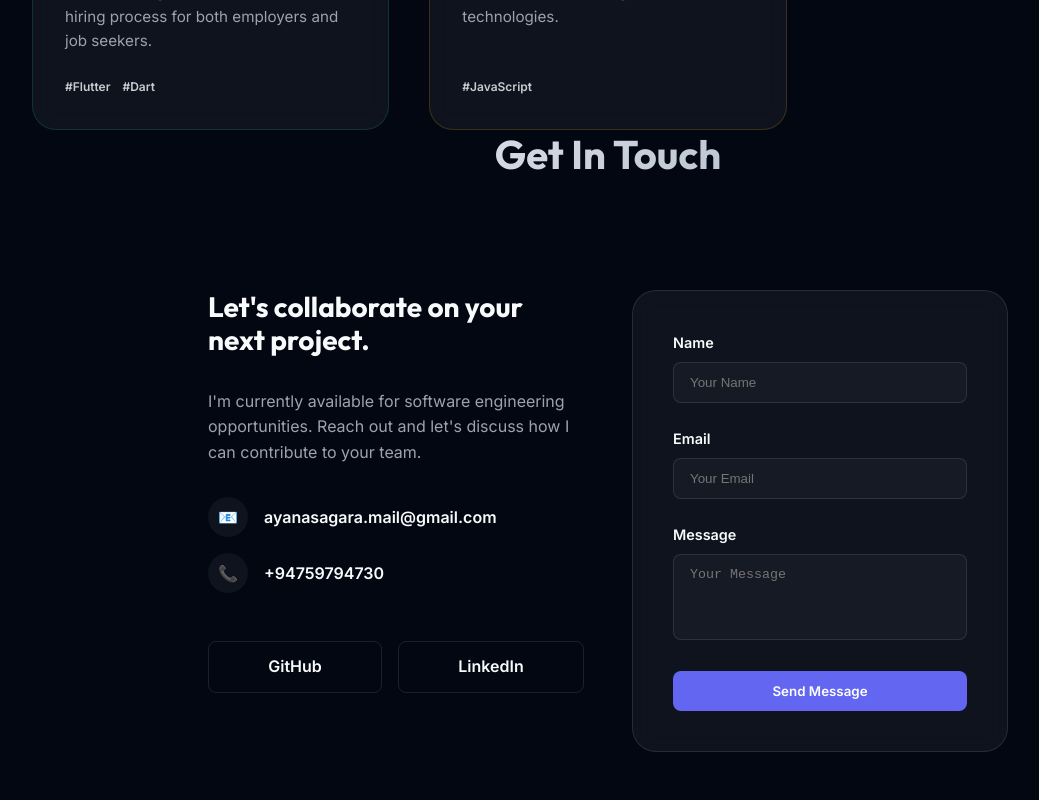
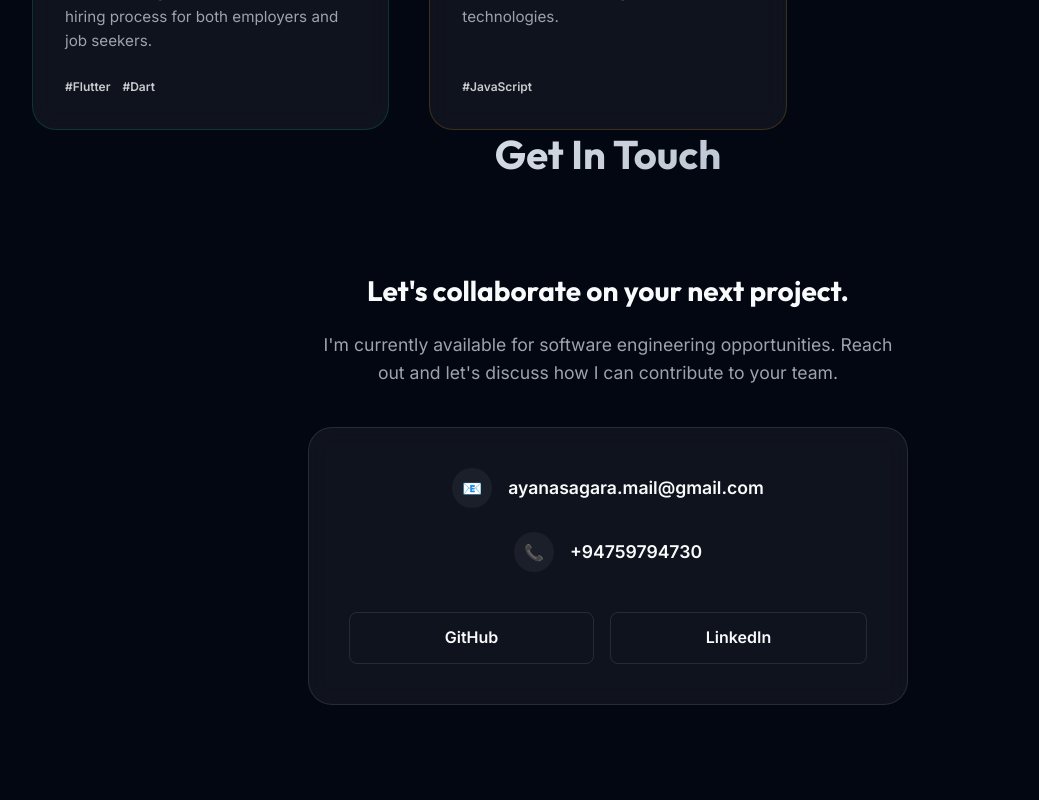
Before and after one commit to Ayanabs/Portfolio, a React (Vite) app: page / in a window 1280 px wide. Shown: the part 2160-2960 px from the top of the page, without its empty margins (32-1071 px from the left). Built offline with nearby package versions, Linux system fonts and the light colour scheme.

Commit message:
Remove contact form and center contact info

```diff
--- a/src/components/Contact.jsx
+++ b/src/components/Contact.jsx
@@ -5,101 +5,64 @@ const Contact = () => {
         <section id="contact" className="container" style={{
             display: 'flex',
             flexDirection: 'column',
-            gap: '4rem',
-            paddingBottom: '120px'
+            gap: '3rem',
+            paddingBottom: '120px',
+            textAlign: 'center'
         }}>
             <h2 className="section-title">Get In Touch</h2>
             <div style={{
-                maxWidth: '800px',
+                maxWidth: '600px',
                 margin: '0 auto',
                 width: '100%',
-                display: 'grid',
-                gridTemplateColumns: 'repeat(auto-fit, minmax(300px, 1fr))',
-                gap: '3rem'
+                display: 'flex',
+                flexDirection: 'column',
+                gap: '2.5rem',
+                alignItems: 'center'
             }}>
                 <div style={{
                     display: 'flex',
                     flexDirection: 'column',
-                    gap: '2rem'
+                    gap: '1.5rem',
+                    alignItems: 'center'
                 }}>
-                    <h3 style={{ fontSize: '1.75rem' }}>Let's collaborate on your next project.</h3>
-                    <p style={{ color: 'var(--text-muted)' }}>
+                    <h3 style={{ fontSize: '1.75rem', maxWidth: '500px' }}>Let's collaborate on your next project.</h3>
+                    <p style={{ color: 'var(--text-muted)', fontSize: '1.1rem' }}>
                         I'm currently available for software engineering opportunities. Reach out and let's discuss how I can contribute to your team.
                     </p>
-                    <div style={{
+                </div>
+
+                <div className="glass" style={{
+                    padding: '2.5rem',
+                    borderRadius: '1.5rem',
+                    width: '100%',
                     display: 'flex',
                     flexDirection: 'column',
-                        gap: '1rem'
+                    gap: '1.5rem',
+                    alignItems: 'center'
                 }}>
-                        <div style={{ display: 'flex', alignItems: 'center', gap: '1rem' }}>
+                    <div style={{ display: 'flex', alignItems: 'center', gap: '1rem', width: '100%', justifyContent: 'center' }}>
                         <div style={{ width: '40px', height: '40px', borderRadius: '50%', background: 'var(--glass-bg)', display: 'flex', alignItems: 'center', justifyContent: 'center' }}>
                             📧
                         </div>
-                            <span style={{ fontWeight: 600 }}>ayanasagara.mail@gmail.com</span>
+                        <span style={{ fontWeight: 600, fontSize: '1.1rem' }}>ayanasagara.mail@gmail.com</span>
                     </div>
-                        <div style={{ display: 'flex', alignItems: 'center', gap: '1rem' }}>
+                    <div style={{ display: 'flex', alignItems: 'center', gap: '1rem', width: '100%', justifyContent: 'center' }}>
                         <div style={{ width: '40px', height: '40px', borderRadius: '50%', background: 'var(--glass-bg)', display: 'flex', alignItems: 'center', justifyContent: 'center' }}>
                             📞
                         </div>
-                            <span style={{ fontWeight: 600 }}>+94759794730</span>
+                        <span style={{ fontWeight: 600, fontSize: '1.1rem' }}>+94759794730</span>
                     </div>
-                    </div>
+
                     <div style={{
                         display: 'flex',
                         gap: '1rem',
-                        marginTop: '1rem'
+                        marginTop: '1rem',
+                        width: '100%'
                     }}>
                         <a href="https://github.com/Ayanabs" target="_blank" className="btn btn-outline" style={{ flexGrow: 1 }}>GitHub</a>
                         <a href="https://www.linkedin.com/in/ayana-sagara" target="_blank" className="btn btn-outline" style={{ flexGrow: 1 }}>LinkedIn</a>
                     </div>
                 </div>
-
-                <form className="glass" style={{
-                    padding: '2.5rem',
-                    borderRadius: '1.5rem',
-                    display: 'flex',
-                    flexDirection: 'column',
-                    gap: '1.5rem'
-                }}>
-                    <div>
-                        <label style={{ display: 'block', marginBottom: '0.5rem', fontSize: '0.9rem', fontWeight: 600 }}>Name</label>
-                        <input type="text" placeholder="Your Name" style={{
-                            width: '100%',
-                            padding: '0.75rem 1rem',
-                            borderRadius: '0.5rem',
-                            background: 'rgba(255, 255, 255, 0.03)',
-                            border: '1px solid var(--glass-border)',
-                            color: 'white',
-                            outline: 'none'
-                        }} />
-                    </div>
-                    <div>
-                        <label style={{ display: 'block', marginBottom: '0.5rem', fontSize: '0.9rem', fontWeight: 600 }}>Email</label>
-                        <input type="email" placeholder="Your Email" style={{
-                            width: '100%',
-                            padding: '0.75rem 1rem',
-                            borderRadius: '0.5rem',
-                            background: 'rgba(255, 255, 255, 0.03)',
-                            border: '1px solid var(--glass-border)',
-                            color: 'white',
-                            outline: 'none'
-                        }} />
-                    </div>
-                    <div>
-                        <label style={{ display: 'block', marginBottom: '0.5rem', fontSize: '0.9rem', fontWeight: 600 }}>Message</label>
-                        <textarea rows="4" placeholder="Your Message" style={{
-                            width: '100%',
-                            padding: '0.75rem 1rem',
-                            borderRadius: '0.5rem',
-                            background: 'rgba(255, 255, 255, 0.03)',
-                            border: '1px solid var(--glass-border)',
-                            color: 'white',
-                            outline: 'none',
-                            resize: 'none'
-                        }}></textarea>
-                    </div>
-                    <button type="button" className="btn btn-primary" style={{ width: '100%' }}>Send Message</button>
-                </form>
             </div>
         </section>
     );
```
Lines whose indentation alone changed are shown as unchanged.
